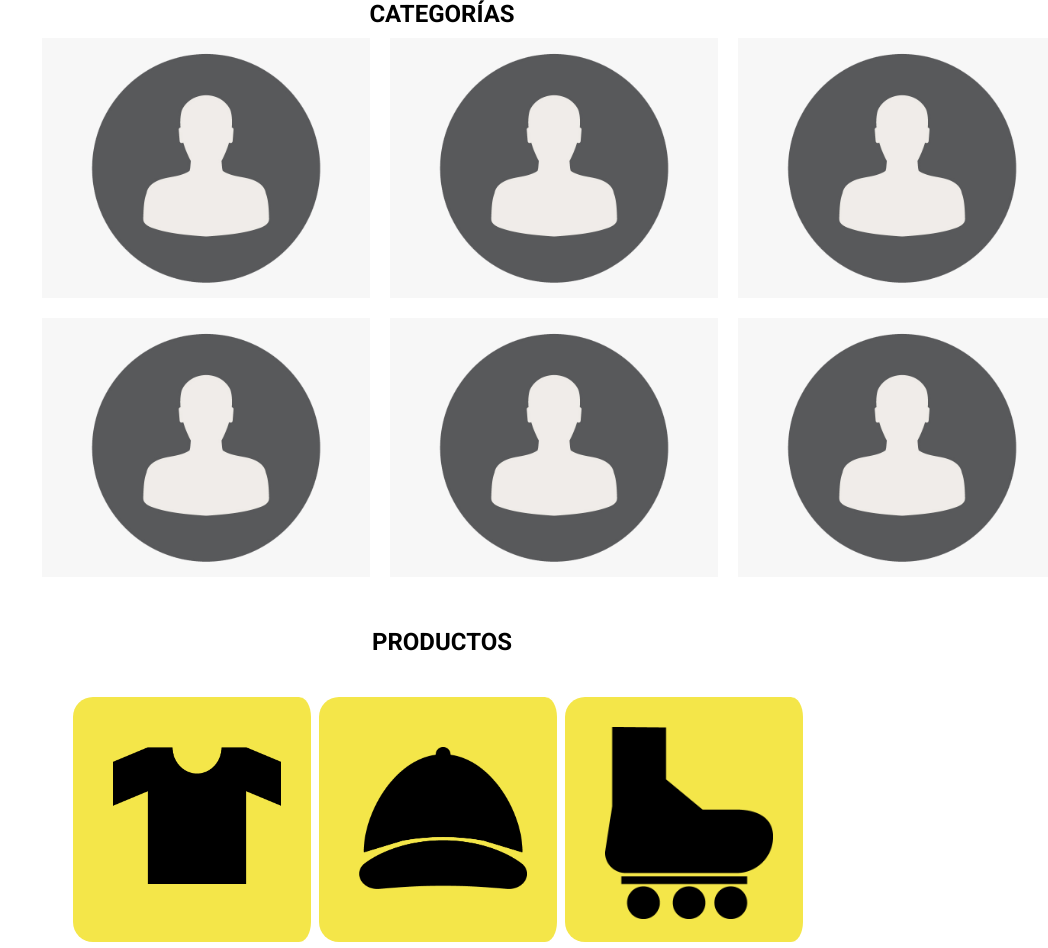
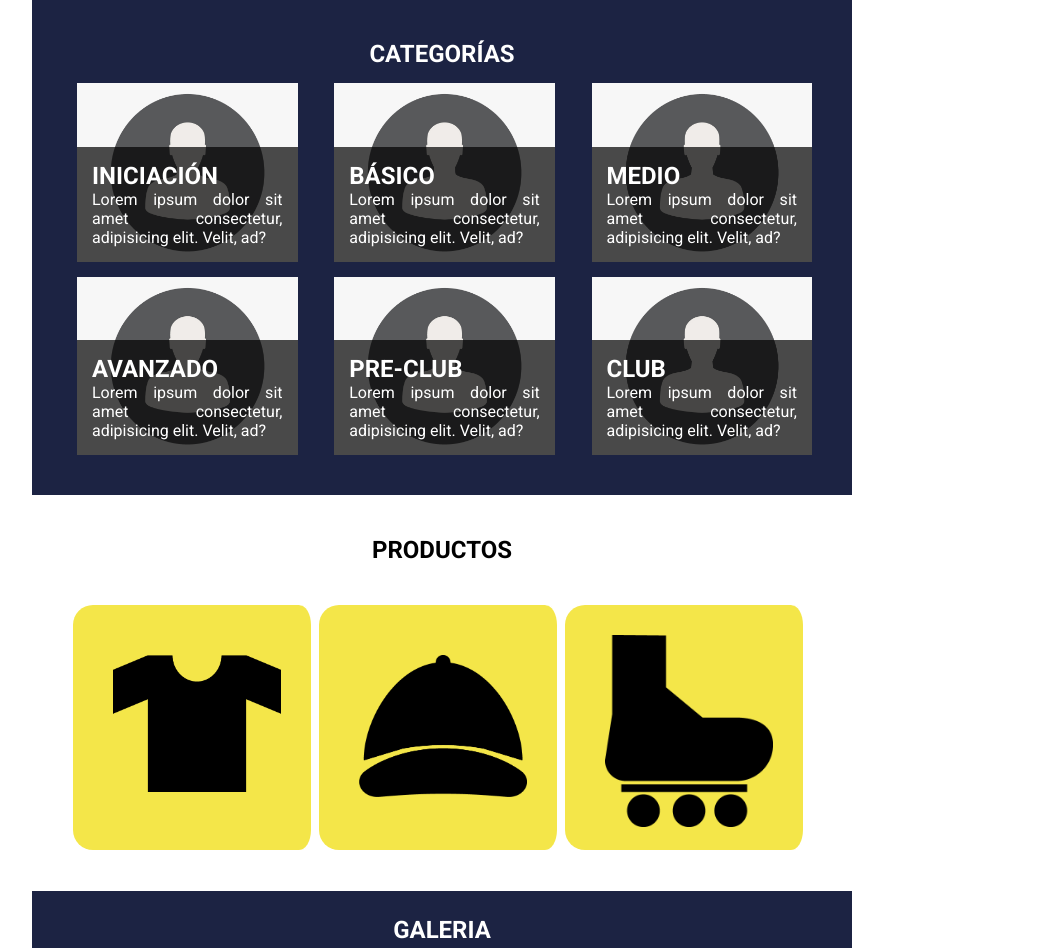
Before and after one commit to 147-11/DINASTIA, a PHP site: page / in a window 1280 px wide. Shown: the part 881-1829 px from the top of the page, without its empty margins (198-1246 px from the left). Run offline with PHP 8.4, Linux system fonts and the light colour scheme; some libraries are stand-ins or nearby versions.

Commit message:
ccategorias

```diff
--- a/css/index.CSS
+++ b/css/index.CSS
@@ -103,8 +103,14 @@ header label {
     text-align: center;
 }
 /*Categorías*/
-.categorias_img{
+#cate_intro{
+    padding: 40px;
     margin: 0 auto;
+    background-color: #1C2343;
+}
+#cate{
+    text-align: center;
+    color: white;
 }
 .grilla_img{
     width: 100%;
@@ -112,14 +118,33 @@ header label {
     flex-direction: column;
 }
 .grilla_img .inicia,.grilla_img .medio{
+    background-color: #1C2343;
     display: flex;
-    justify-content: space-around;
+    justify-content: space-between;
+    padding-top: 15px;
+    padding-left: 5px;
 }
-.grilla_img img{
-    padding: 10px;
-    width: 40%;
-    height: 40%;
+
+.grilla_img .inici_img img{
+    width: 100%;
+    height: 100%;
 }
+.grilla_img .inici_img{
+    width: 30%;
+    position: relative;
+}
+.grilla_img .incia_text{
+    padding: 15px;
+    position: absolute;
+    bottom: 0;
+    background:rgba(0, 0, 0, 0.7) ;
+    color: white;
+}
+
+.grilla_img .incia_text p{
+    text-align: justify;
+}
+
 /*Productos*/
 .Productos h1 {
     margin: 5%;
--- a/index.html
+++ b/index.html
@@ -50,20 +50,68 @@
             </section>
 
             <section class="Categorias_intro" id="ctg">
-                <div class="Categorias_img">
-                    <h1 class="titulo" id="cate"style="text-align: center;">
+                <div class="Categorias_img" id="cate_intro">
+                    <h1 class="titulo" id="cate">
                         CATEGORÍAS
                     </h1>
                     <div class="grilla_img">
                         <div class="inicia">
+                            <section class="inici_img">
                                     <img src="img/default.png">
+                                <section class="incia_text">
+                                    <h2>INICIACIÓN</h2>
+                                    <p>
+                                        Lorem ipsum dolor sit amet consectetur, adipisicing elit. Velit, ad?
+                                    </p>
+                                </section>
+                            </section>
+                            <section class="inici_img">
                                     <img src="img/default.png">
+                                <section class="incia_text">
+                                    <h2>BÁSICO</h2>
+                                    <p>
+                                        Lorem ipsum dolor sit amet consectetur, adipisicing elit. Velit, ad?
+                                    </p>
+                                </section>
+                            </section>
+                            <section class="inici_img">
                                     <img src="img/default.png">
+                                <section class="incia_text">
+                                    <h2>MEDIO</h2>
+                                    <p>
+                                        Lorem ipsum dolor sit amet consectetur, adipisicing elit. Velit, ad?
+                                    </p>
+                                </section>
+                            </section>
                         </div>
                         <div class="medio">
+                            <section class="inici_img">
                                     <img src="img/default.png">
+                                <section class="incia_text">
+                                    <h2>AVANZADO</h2>
+                                    <p>
+                                        Lorem ipsum dolor sit amet consectetur, adipisicing elit. Velit, ad?
+                                    </p>
+                                </section>
+                            </section>
+                            <section class="inici_img">
                                     <img src="img/default.png">
+                                <section class="incia_text">
+                                    <h2>PRE-CLUB</h2>
+                                    <p>
+                                        Lorem ipsum dolor sit amet consectetur, adipisicing elit. Velit, ad?
+                                    </p>
+                                </section>
+                            </section>
+                            <section class="inici_img">
                                     <img src="img/default.png">
+                                <section class="incia_text">
+                                    <h2>CLUB</h2>
+                                    <p>
+                                        Lorem ipsum dolor sit amet consectetur, adipisicing elit. Velit, ad?
+                                    </p>
+                                </section>
+                            </section>
                         </div>
                     </div>
                 </div>
```
Lines whose indentation alone changed are shown as unchanged.
